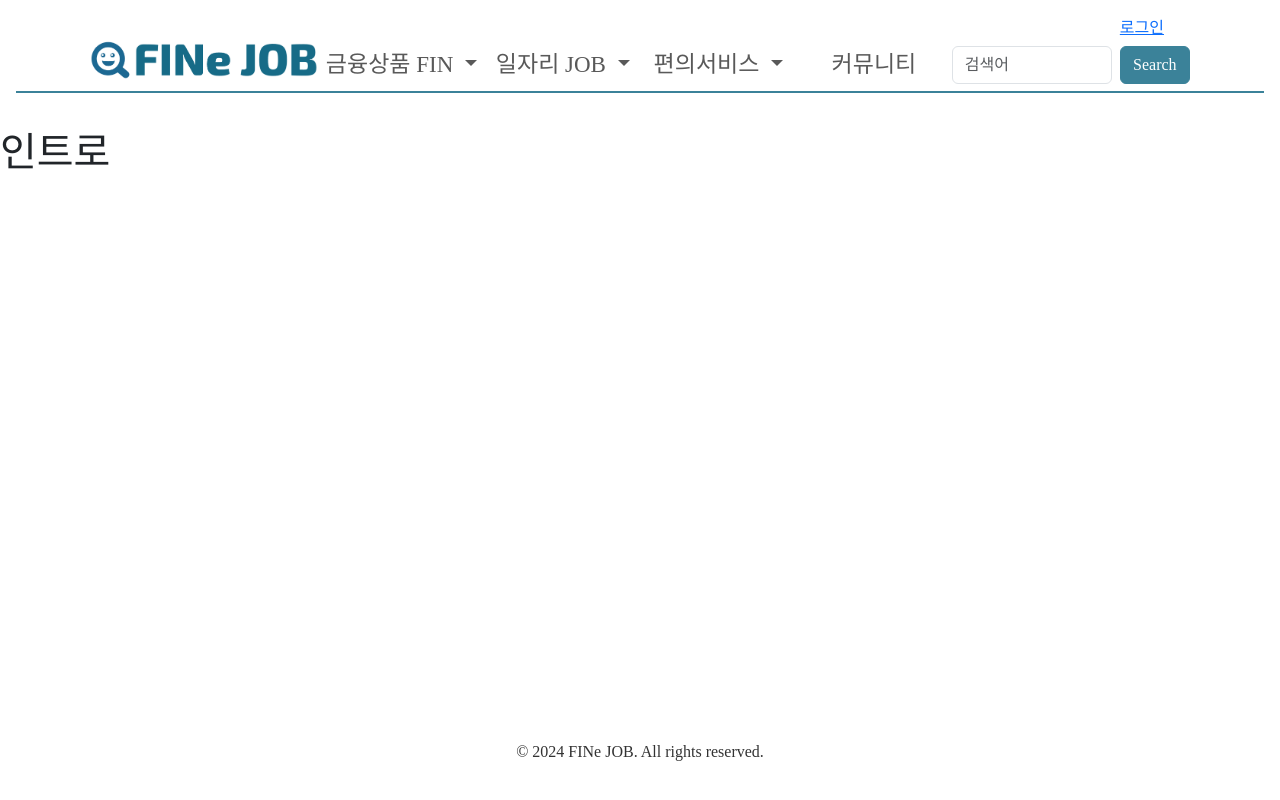
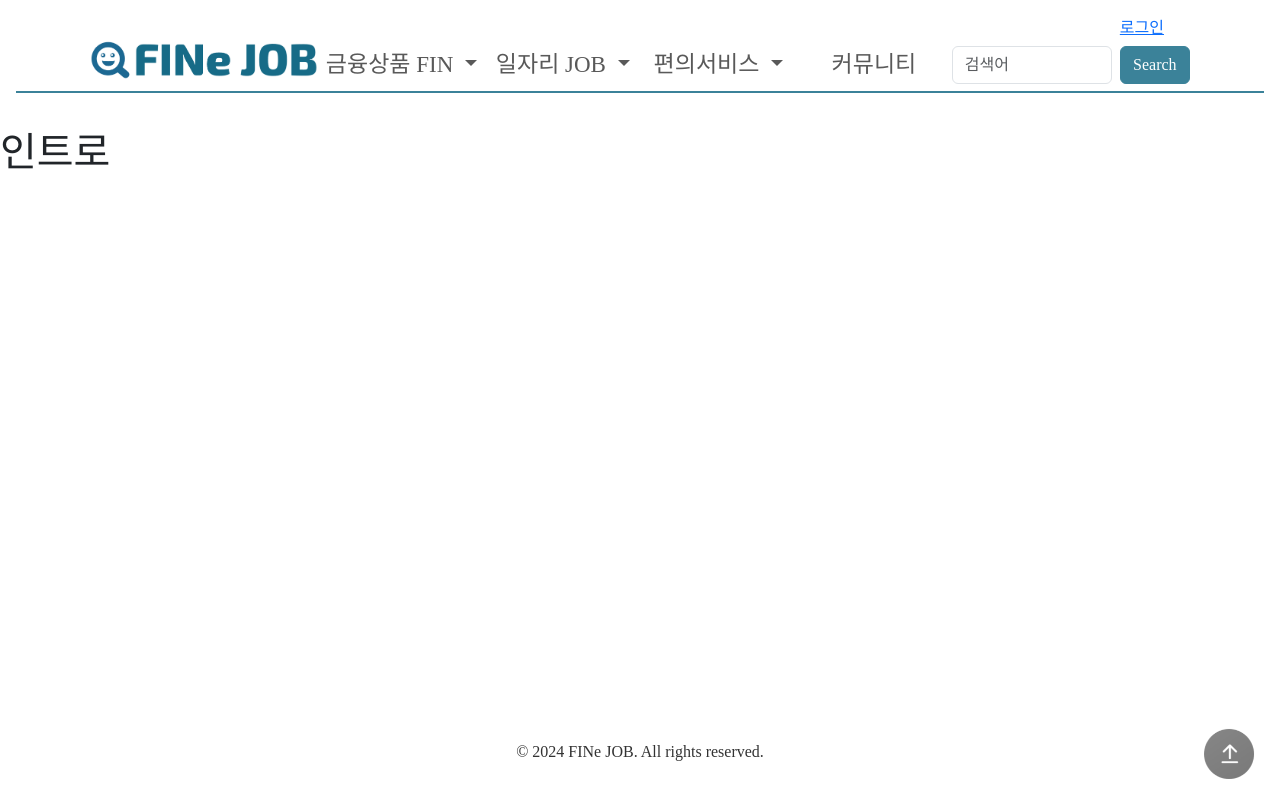
Before and after one commit to hyunjeongg11/FINe_JOB, a Vue app in the folder frontEnd/: page / in a window 1280 px wide. Built offline with nearby package versions, Linux system fonts and the light colour scheme; a web font is replaced by a local one.

Commit message:
feat: Make up-button

```diff
--- a/frontEnd/src/App.vue
+++ b/frontEnd/src/App.vue
@@ -7,7 +7,7 @@
         </nav>
         <nav v-else class="auth-nav">
           <p class="nav-link dropdown-toggle username" href="#" role="button" data-bs-toggle="dropdown" aria-expanded="false">
-            <img :src="`/assets/profile.png`" alt="현위치" style="height: 35px; width: 35px; border-radius: 20px;">
+            <img :src="`/assets/profile.png`" alt="profile" style="height: 35px; width: 35px; border-radius: 20px;">
             {{ store.userId }}님
           </p>
           <ul class="dropdown-menu">
@@ -78,6 +78,9 @@
       <RouterView />
     </main>
     <Footer />
+    <button @click="scrollToTop" class="scroll-to-top">
+      <img :src="`/assets/up.png`" alt="맨 위로" class="up-icon">
+    </button>
   </div>
 </template>
 
@@ -157,6 +160,13 @@ onMounted(() => {
     });
   });
 });
+
+const scrollToTop = () => {
+  window.scrollTo({
+    top: 0,
+    behavior: 'smooth'
+  })
+}
 </script>
 
 <style scoped>
@@ -244,6 +254,20 @@ footer {
   text-align: center;
 }
 
+.scroll-to-top {
+  position: fixed;
+  bottom: 20px;
+  right: 20px;
+  background-color: transparent;
+  border: none;
+  cursor: pointer;
+}
+
+.scroll-to-top .up-icon {
+  width: 50px;
+  height: 50px;
+}
+
 @font-face {
   font-family: 'pretty';
   src: url('../assets/fonts/Cafe24Oneprettynight-v2.0.ttf') format('truetype');
--- a/frontEnd/src/components/PlaceList.vue
+++ b/frontEnd/src/components/PlaceList.vue
@@ -43,10 +43,10 @@ h5 {
 
 #menu_wrap {
   position: absolute;
-  top: 55%;
+  top: 53%;
   right: 0;
   width: 300px;
-  height: 80%;
+  height: 78%;
   padding: 5px;
   background: rgba(255, 255, 255, 0.7);
   z-index: 1;
```
Also changed, not shown: frontEnd/assets/up.png (added).
